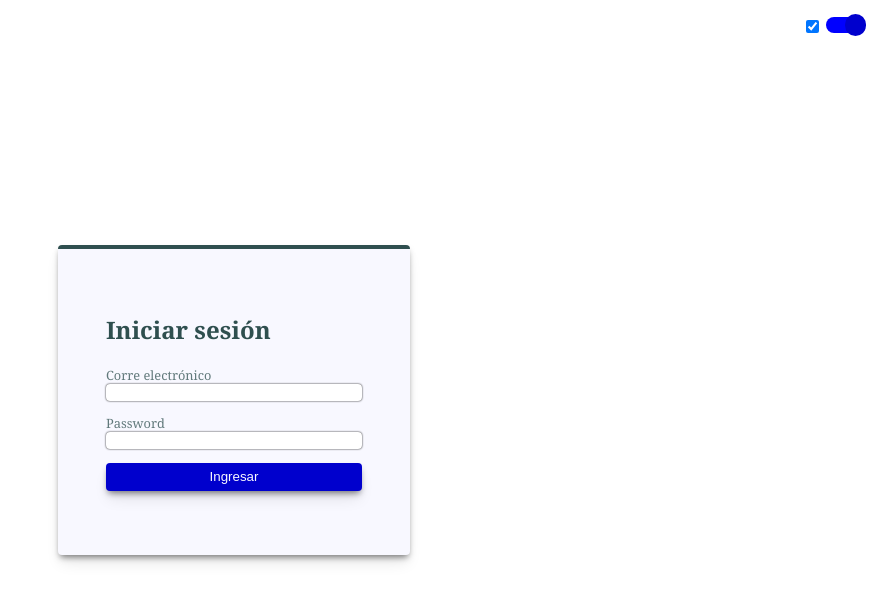
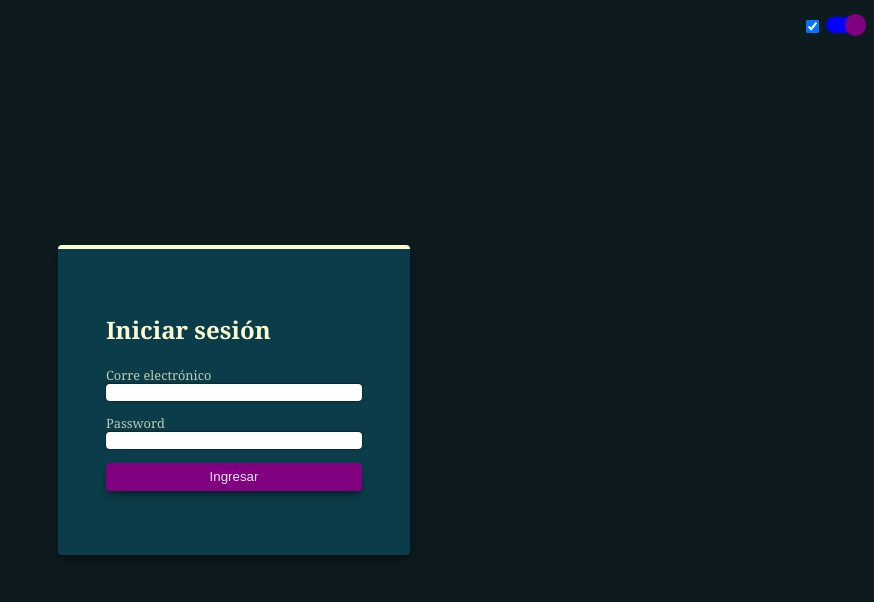
Before and after one commit to gustavoromerocl/controles-y-efectos-frontend, a plain HTML site: page dark-mode/index.html in a window 1280 px wide. Both pictures are taken after a click on the checkbox 1218 px from the left and 26 px from the top of the page. Shown: the whole page, without its empty margins (406-1280 px from the left). Drawn offline with Linux system fonts and the light colour scheme.

Commit message:
dark mode - interactividad dark y light

```diff
--- a/dark-mode/main.js
+++ b/dark-mode/main.js
@@ -0,0 +1,24 @@
+/**
+ 1- Tema sin seleccionar
+ 2- Su dispositivo esta configurado en dark mode y el usuario no haya cambiado eso
+ 3- Su dispositvo dark mode. usuario light mode
+ 4- Dispositivo: light mode. Usuario: No haya cambiado -> light mode
+ 5- Dispositivo: light mode. Usuario: dark mode -> dark mode
+ */
+
+ let checkBoxElement = document.querySelector(".dark-toggle");
+
+
+ checkBoxElement.addEventListener("change", function(){
+  let bodyElement = document.querySelector("body");
+   if(this.checked){
+     /**cambiar a dark mode */
+     bodyElement.classList.remove("force-light");
+     bodyElement.classList.add("force-dark");
+   }
+   else{
+     /**cambiar a light mode */
+     bodyElement.classList.remove("force-dark");
+     bodyElement.classList.add("force-light");
+   }
+ });
--- a/dark-mode/style.css
+++ b/dark-mode/style.css
@@ -106,7 +106,7 @@ body{
 }
 
 @media(prefers-color-scheme: dark), (prefers-color-scheme: no-preference){
-  :root{
+  body:not(.force-light){
     --bg-color: #0d1b1e;
     --main-color: #0b3c49;
     --accent-color: Purple;
@@ -114,3 +114,11 @@ body{
     --secondary-text-color: Lavender;
   }
 }
+
+body.force-dark{
+  --bg-color: #0d1b1e;
+  --main-color: #0b3c49;
+  --accent-color: Purple;
+  --main-text-color: LightGoldenrodYellow;
+  --secondary-text-color: Lavender;
+}
```
